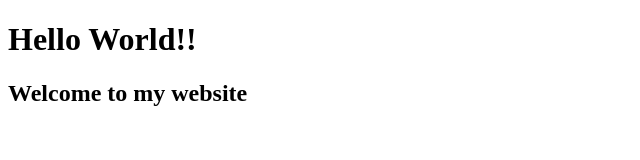
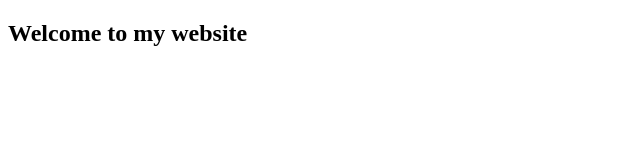
Before and after one commit to Kereclaire/Test-Git, a plain HTML site: page Index.html in a window 1280 px wide. Shown: the whole page, without its empty margins (0-640 px from the left). Drawn offline with Linux system fonts and the light colour scheme.

Commit message:
Remove hello world message

```diff
--- a/Index.html
+++ b/Index.html
@@ -4,6 +4,5 @@
     <title> Test for GitHub Mini course </title>
 </head>
 <body>
-<h1> Hello World!!</h1>
 <h2> Welcome to my website</h2>
 </body>
```
